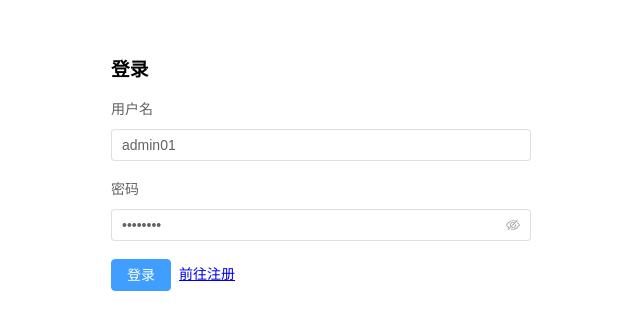
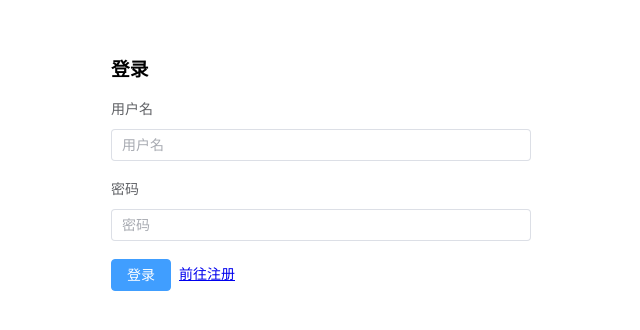
Before and after one commit to bfilestor/openclaw-manager, a Vue app in the folder src/frontend/: page /login in a window 1280 px wide. Shown: the part 236-566 px from the top of the page, without its empty margins (319-959 px from the left). Built offline with nearby package versions, Linux system fonts and the light colour scheme.

Commit message:
fix(login): remove default username/password prefill

```diff
--- a/src/frontend/src/views/LoginView.vue
+++ b/src/frontend/src/views/LoginView.vue
@@ -28,8 +28,8 @@ import { useAuthStore } from '../stores/auth'
 
 const router = useRouter()
 const auth = useAuthStore()
-const username = ref('admin01')
-const password = ref('Pass1234')
+const username = ref('')
+const password = ref('')
 const error = ref('')
 
 async function login() {
```
